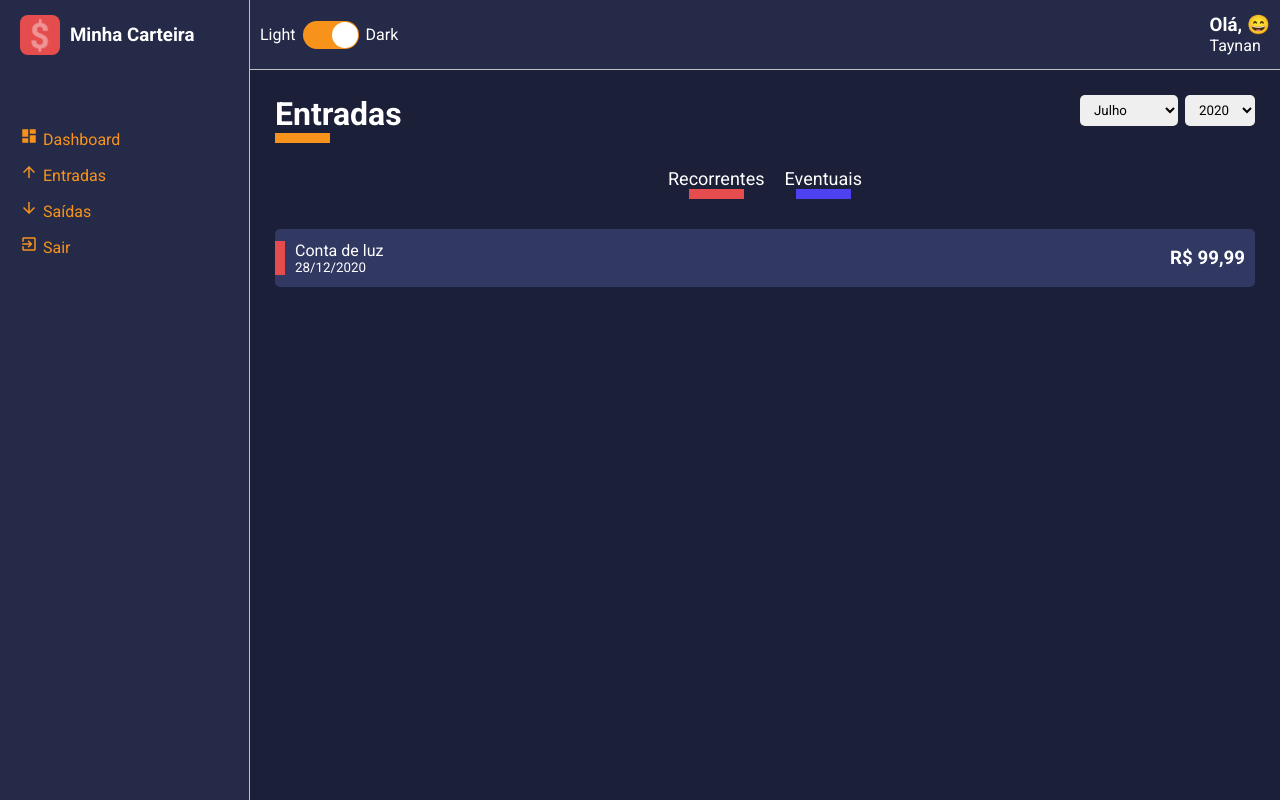
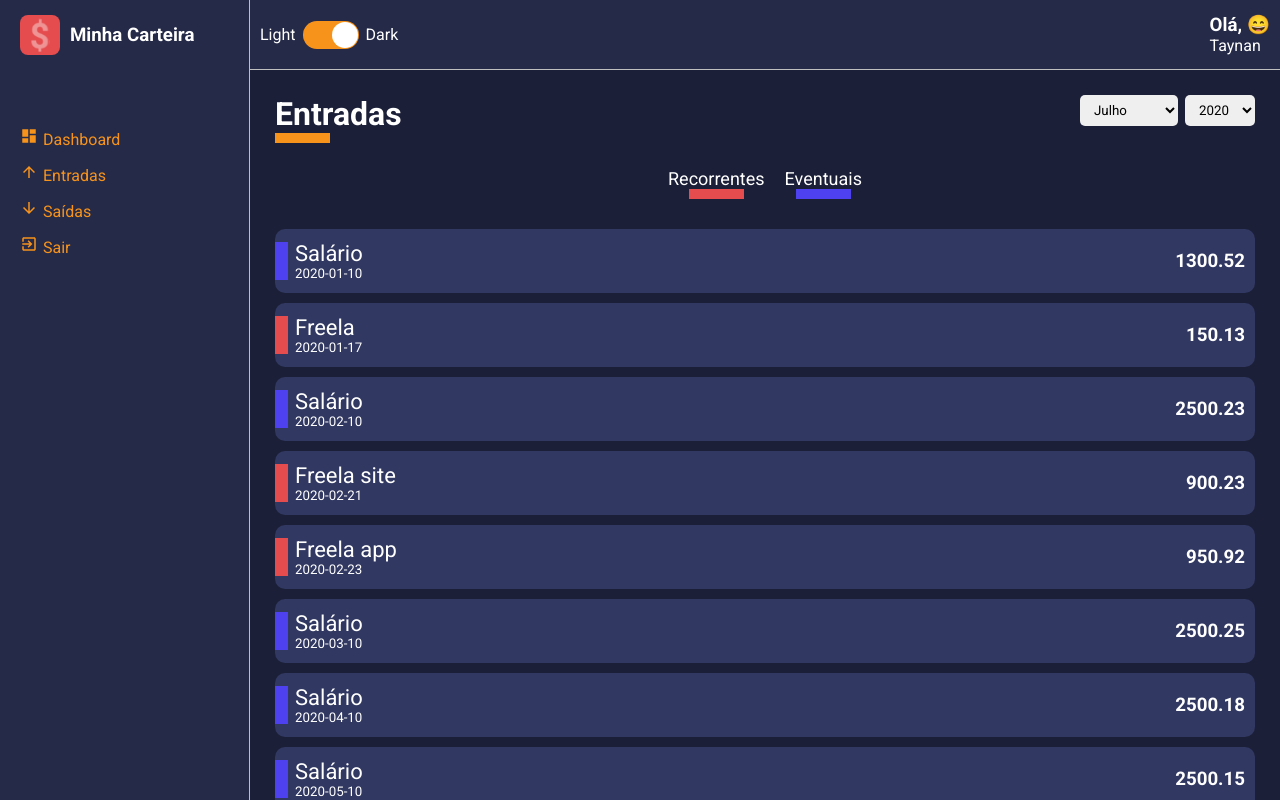
Before and after one commit to Taynan-Vieira/minha-carteira-reactjs, a React (Create React App) app: page /list/entry-balance in a window 1280 px wide. Built offline with nearby package versions, Linux system fonts and the light colour scheme.

Commit message:
secao5-aula-22-listando as saidas e entradas

```diff
--- a/src/components/HistoryFinanceCard/styles.ts
+++ b/src/components/HistoryFinanceCard/styles.ts
@@ -7,7 +7,7 @@
   background-color: ${props => props.theme.colors.tertiary};
 
   list-style: none;
-  border-radius: 5px;
+  border-radius: 10px;
 
   margin: 10px 0px;
   padding: 12px 10px;
@@ -34,10 +34,15 @@
     padding-left: 10px;
   }
 
+  >div span {
+      font-size: 22px;
+      font-weight: 500;
+    }
+
 `;
 
 export const Tag = styled.div<ITagProps>`
-  width: 10px;
+  width: 13px;
   height: 60%;
 
   background-color: ${props => props.color};
--- a/src/pages/List/index.tsx
+++ b/src/pages/List/index.tsx
@@ -1,9 +1,11 @@
-import React, { useMemo } from 'react';
+import React, { useMemo, useState, useEffect } from 'react';
 import { Container, Content, Filters }from './styles';
 import ContentHeader from '../../components/ContentHeader';
 import HistoryFinanceCard from '../../components/HistoryFinanceCard';
 
 import SelectInput from '../../components/SelectInput';
+import gains from '../../repositories/gains';
+import expenses from '../../repositories/expenses';
 
 interface IRouteParams{
   match: {
@@ -13,8 +15,19 @@
   }
 }
 
+interface IData{
+  id: string;
+  description: string;
+  amountFormatted: string;
+  frequency: string;
+  dataFormatted: string;
+  tagColor: string;
+}
+
+
+
 const List: React.FC<IRouteParams> = ({ match }) =>{
-
+  const[data, setData] = useState<IData[]>([]);
   const { type } = match.params;
 
   const titleProperties = useMemo(() => {
@@ -26,6 +39,10 @@
       title: 'Saídas',
       lineColor: '#E44C4E'
     };
+  },[type]);
+
+  const listData = useMemo(() => {
+    return type === 'entry-balance' ? gains : expenses;
   },[type]);
 
   const months = [
@@ -40,14 +57,28 @@
     {value: 2018, label: 2018},
   ];
 
+    useEffect(() => {
+     const response = listData.map(item => {
+        return{
+          id: String(Math.random () * data.length),
+          description: item.description,
+          amountFormatted: item.amount,
+          frequency: item.frequency,
+          dataFormatted: item.date,
+          tagColor: item.frequency === 'recorrente' ? '#4E41F0' : '#E44C4E'
+        }
+      })
+
+      setData(response);
+
+    },[]);
+
   return(
     <Container>
       <ContentHeader title={titleProperties.title} lineColor={titleProperties.lineColor}>
         <SelectInput options={months}/>
         <SelectInput options={years}/>
       </ContentHeader>
-
-
 
       <Filters>
         <button type="button"
@@ -64,12 +95,18 @@
       </Filters>
 
       <Content>
-        <HistoryFinanceCard
-          tagColor="#E44C4E"
-          title="Conta de luz"
-          subtitle="28/12/2020"
-          amount="R$ 99,99"
-        />
+        {
+          data.map(item => (
+            <HistoryFinanceCard
+            key={item.id}
+              tagColor={item.tagColor}
+              title={item.description}
+              subtitle={item.dataFormatted}
+              amount={item.amountFormatted}
+            />
+          ))
+        }
+
       </Content>
     </Container>
   )
--- /dev/null
+++ b/src/repositories/expenses.ts
@@ -0,0 +1,51 @@
+export default [
+  {"description":"Energia elétrica",      "amount":"150.55","type":"saída","frequency":"recorrente","date":"2020-01-10"},
+  {"description":"Água",                  "amount":"75.55", "type":"saída","frequency":"recorrente","date":"2020-01-15"},
+  {"description": "Telefone",             "amount":"99.99", "type":"saída","frequency":"recorrente","date":"2020-01-23"},
+  {"description":"Plano de Saúde",        "amount":"300.00","type":"saída","frequency":"recorrente","date":"2020-01-23"},
+  {"description":"Compras do mês",        "amount":"625.78","type":"saída","frequency":"recorrente","date":"2020-01-23"},
+  {"description":"Lanche",                "amount":"45.70", "type":"saída","frequency":"eventual",  "date":"2020-01-23"},
+  {"description":"Blusa",                 "amount":"95.70", "type":"saída","frequency":"eventual",  "date":"2020-01-23"},
+  {"description":"Energia elétrica",      "amount":"125.55","type":"saída","frequency":"recorrente","date":"2020-02-10"},
+  {"description":"Água",                  "amount":"90.15", "type":"saída","frequency":"recorrente","date":"2020-02-15"},
+  {"description":"Telefone",              "amount":"99.99", "type":"saída","frequency":"recorrente","date":"2020-02-23"},
+  {"description":"Plano de Saúde",        "amount":"300.00","type":"saída","frequency":"recorrente","date":"2020-02-23"},
+  {"description":"Compras do mês",        "amount":"540.00","type":"saída","frequency":"recorrente","date":"2020-02-25"},
+  {"description":"Parcela do Celular 1/5","amount":"150.99","type":"saída","frequency":"eventual",  "date":"2020-02-26"},
+  {"description":"Cinema",                "amount":"45.00", "type":"saída","frequency":"eventual",  "date":"2020-02-23"},
+  {"description":"Energia elétrica",      "amount":"97.00", "type":"saída","frequency":"recorrente","date":"2020-03-10"},
+  {"description":"Água",                  "amount":"100.10","type":"saída","frequency":"recorrente","date":"2020-03-15"},
+  {"description":"Telefone",              "amount":"99.99", "type":"saída","frequency":"recorrente","date":"2020-03-23"},
+  {"description":"Plano de Saúde",        "amount":"300.00","type":"saída","frequency":"recorrente","date":"2020-03-23"},
+  {"description":"Compras do mês",        "amount":"800.50","type":"saída","frequency":"recorrente","date":"2020-03-17"},
+  {"description":"Parcela do Celular 2/5","amount":"150.99","type":"saída","frequency":"eventual",  "date":"2020-03-18"},
+  {"description":"Troca de Oléo do carro","amount":"90.00", "type":"saída","frequency":"eventual",  "date":"2020-03-23"},
+  {"description":"Energia elétrica",      "amount":"75.99", "type":"saída","frequency":"recorrente","date":"2020-04-10"},
+  {"description":"Água",                  "amount":"80.33", "type":"saída","frequency":"recorrente","date":"2020-04-15"},
+  {"description":"Telefone",              "amount":"99.99", "type":"saída","frequency":"recorrente","date":"2020-04-23"},
+  {"description":"Plano de Saúde",        "amount":"300.00","type":"saída","frequency":"recorrente","date":"2020-04-23"},
+  {"description":"Compras do mês",        "amount":"600.00","type":"saída","frequency":"recorrente","date":"2020-04-25"},
+  {"description":"Parcela do Celular 3/5","amount":"150.99","type":"saída","frequency":"eventual",  "date":"2020-04-26"},
+  {"description":"Ebook de React Js",     "amount":"85.95", "type":"saída","frequency":"eventual",  "date":"2020-04-13"},
+  {"description":"Energia elétrica",      "amount":"125.55","type":"saída","frequency":"recorrente","date":"2020-05-10"},
+  {"description":"Água",                  "amount":"90.15", "type":"saída","frequency":"recorrente","date":"2020-05-15"},
+  {"description":"Telefone",              "amount":"99.99", "type":"saída","frequency":"recorrente","date":"2020-05-23"},
+  {"description":"Plano de Saúde",        "amount":"300.00","type":"saída","frequency":"recorrente","date":"2020-05-23"},
+  {"description":"Compras do mês",        "amount":"540.00","type":"saída","frequency":"recorrente","date":"2020-05-25"},
+  {"description":"Parcela do Celular 4/5","amount":"150.99","type":"saída","frequency":"eventual",  "date":"2020-05-26"},
+  {"description":"Blusa Iron Man",        "amount":"150.00","type":"saída","frequency":"eventual",  "date":"2020-01-23"},
+  {"description":"Energia elétrica",      "amount":"200.00","type":"saída","frequency":"recorrente","date":"2020-06-10"},
+  {"description":"Água",                  "amount":"150.00","type":"saída","frequency":"recorrente","date":"2020-06-15"},
+  {"description":"Telefone",              "amount":"99.99", "type":"saída","frequency":"recorrente","date":"2020-06-23"},
+  {"description":"Plano de Saúde",        "amount":"300.00","type":"saída","frequency":"recorrente","date":"2020-06-23"},
+  {"description":"Compras do mês",        "amount":"559.15","type":"saída","frequency":"recorrente","date":"2020-06-25"},
+  {"description":"Parcela do Celular 5/5","amount":"150.99","type":"saída","frequency":"eventual",  "date":"2020-06-26"},
+  {"description":"Perfume",               "amount":"250.00","type":"saída","frequency":"eventual",  "date":"2020-06-21"},
+  {"description":"Energia elétrica",      "amount":"250.00","type":"saída","frequency":"recorrente","date":"2020-07-10"},
+  {"description":"Água",                  "amount":"90.00", "type":"saída","frequency":"recorrente","date":"2020-07-15"},
+  {"description":"Telefone",              "amount":"99.99", "type":"saída","frequency":"recorrente","date":"2020-07-23"},
+  {"description":"Plano de Saúde",        "amount":"300.00","type":"saída","frequency":"recorrente","date":"2020-07-23"},
+  {"description":"Compras do mês",        "amount":"700.00","type":"saída","frequency":"recorrente","date":"2020-07-25"},
+  {"description":"Cafeteira",             "amount":"250.00","type":"saída","frequency":"eventual",  "date":"2020-07-26"},
+  {"description":"Pizza",                 "amount":"60.00", "type":"saída","frequency":"eventual",  "date":"2020-07-19"}
+]
--- /dev/null
+++ b/src/repositories/gains.ts
@@ -0,0 +1,11 @@
+export default [
+  { "description": "Salário",     "amount": "1300.52", "type": "entrada", "frequency": "recorrente", "date": "2020-01-10" },
+  { "description": "Freela",      "amount": "150.13",  "type": "entrada", "frequency": "eventual",   "date": "2020-01-17" },
+  { "description": "Salário",     "amount": "2500.23", "type": "entrada", "frequency": "recorrente", "date": "2020-02-10" },
+  { "description": "Freela site", "amount": "900.23",  "type": "entrada", "frequency": "eventual",   "date": "2020-02-21" },
+  { "description": "Freela app",  "amount": "950.92",  "type": "entrada", "frequency": "eventual",   "date": "2020-02-23" },
+  { "description": "Salário",     "amount": "2500.25", "type": "entrada", "frequency": "recorrente", "date": "2020-03-10" },
+  { "description": "Salário",     "amount": "2500.18", "type": "entrada", "frequency": "recorrente", "date": "2020-04-10" },
+  { "description": "Salário",     "amount": "2500.15", "type": "entrada", "frequency": "recorrente", "date": "2020-05-10" },
+  { "description": "Salário",     "amount": "2500.12", "type": "entrada", "frequency": "recorrente", "date": "2020-06-10" },
+  { "description": "Salário",     "amount": "2500.00", "type": "entrada", "frequency": "recorrente", "date": "2020-07-10" }]
```
